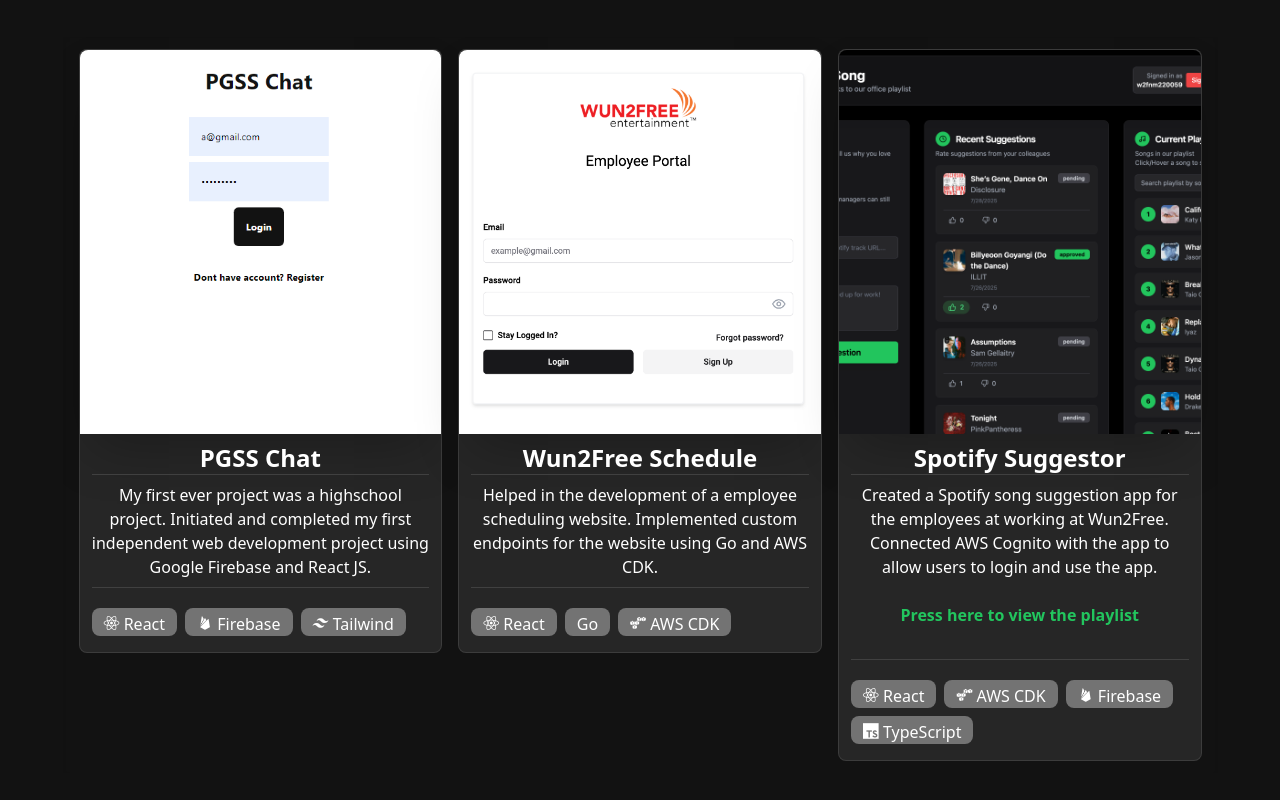
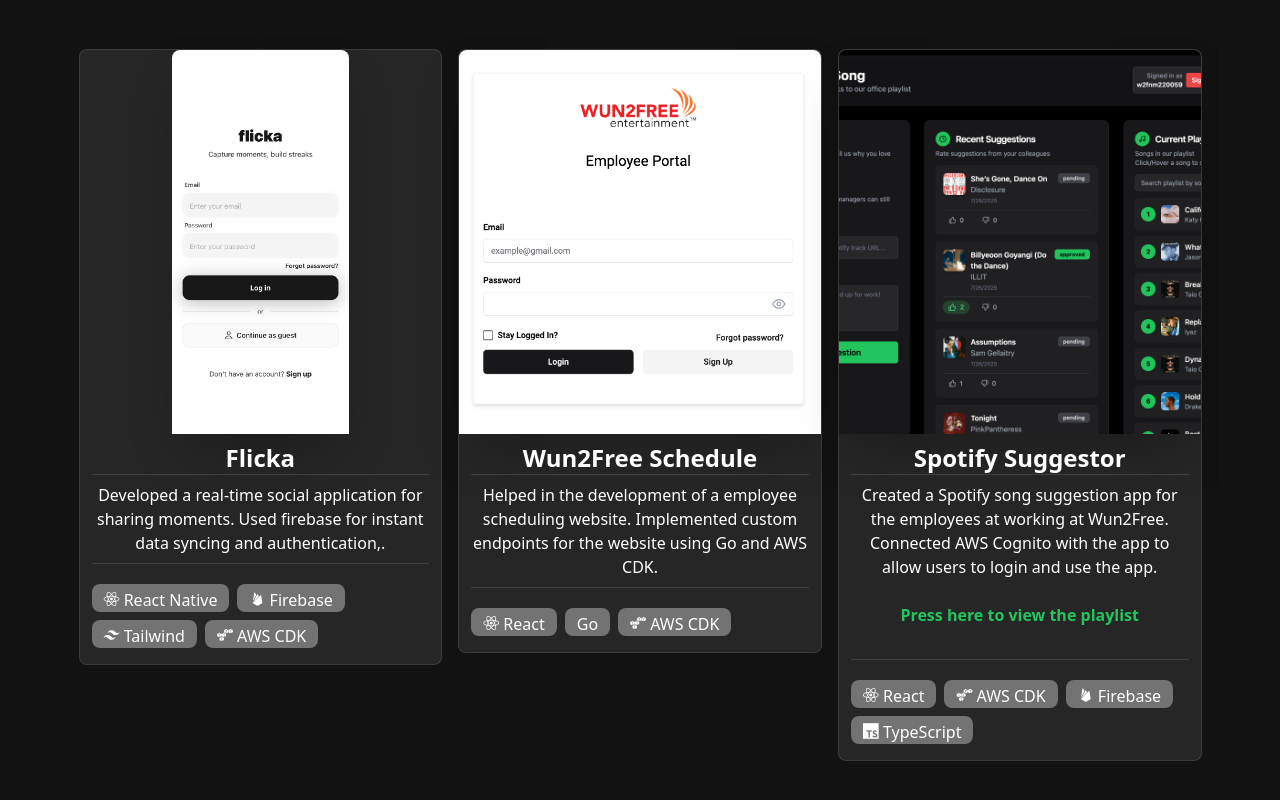
Before and after one commit to zhaojzn/profile, a React (Vite) app: page / in a window 1280 px wide. Shown: the part 2278-3078 px from the top of the page. Built offline with nearby package versions, Linux system fonts and the light colour scheme.

Commit message:
profile update

```diff
--- a/src/components/Projects/ProjectList.jsx
+++ b/src/components/Projects/ProjectList.jsx
@@ -1,29 +1,30 @@
 import React from 'react'
-import z from '../../assets/z.png'
+import z from '../../assets/flickapp.png'
 import e from '../../assets/e.png'
 import d from '../../assets/d.png'
 
 const items = [
     {
-        title: "PGSS Chat",
+        title: "Flicka",
         description: (
             <>
-                My first ever project was a highschool project.
-                Initiated and completed my first independent web development project using Google Firebase and React JS.
+                Developed a real-time social application for sharing moments.
+                Used firebase for instant data syncing and authentication,.
             </>
-          ),
+        ),
         image: z,
         link: "https://github.com/zhaojzn/pg-chat",
-        skills: ['React', 'Firebase', "Tailwind"]
+        skills: ['React Native', 'Firebase', "Tailwind", "AWS CDK"]
     },
     {
+
         title: "Wun2Free Schedule",
         description: (
             <>
                 Helped in the development of a employee scheduling website.
                 Implemented custom endpoints for the website using Go and AWS CDK.
             </>
-          ),
+        ),
         image: e,
         link: "https://github.com/jlui17/W2FHR",
         skills: ['React', 'Go', "AWS CDK"]
@@ -34,11 +35,11 @@
             <>
                 Created a Spotify song suggestion app for the employees at working at Wun2Free.
                 Connected AWS Cognito with the app to allow users to login and use the app.
-                <br/><br/>
+                <br /><br />
                 <b className='text-green-500'><a href='https://open.spotify.com/playlist/1R1gc0amaMvO8mi5yyKmY5?si=9065b3ddc0d046cd'>Press here to view the playlist</a></b>
-                <br/><br/>
+                <br /><br />
             </>
-          ),
+        ),
         image: d,
         link: "https://wun2playlist.netlify.app/",
         skills: ['React', "AWS CDK", "Firebase", "TypeScript"]
--- a/src/lib/icons.js
+++ b/src/lib/icons.js
@@ -11,6 +11,7 @@
   Github: "devicon-github-original",
   "Next.js": "devicon-nextjs-plain",
   React: "devicon-react-original",
+  "React Native": "devicon-react-original",
   Firebase: "devicon-firebase-plain",
   Tailwind: "devicon-tailwindcss-plain",
 };
```
Also changed, not shown: src/assets/flickapp.png (added). Lines whose indentation alone changed are shown as unchanged.
